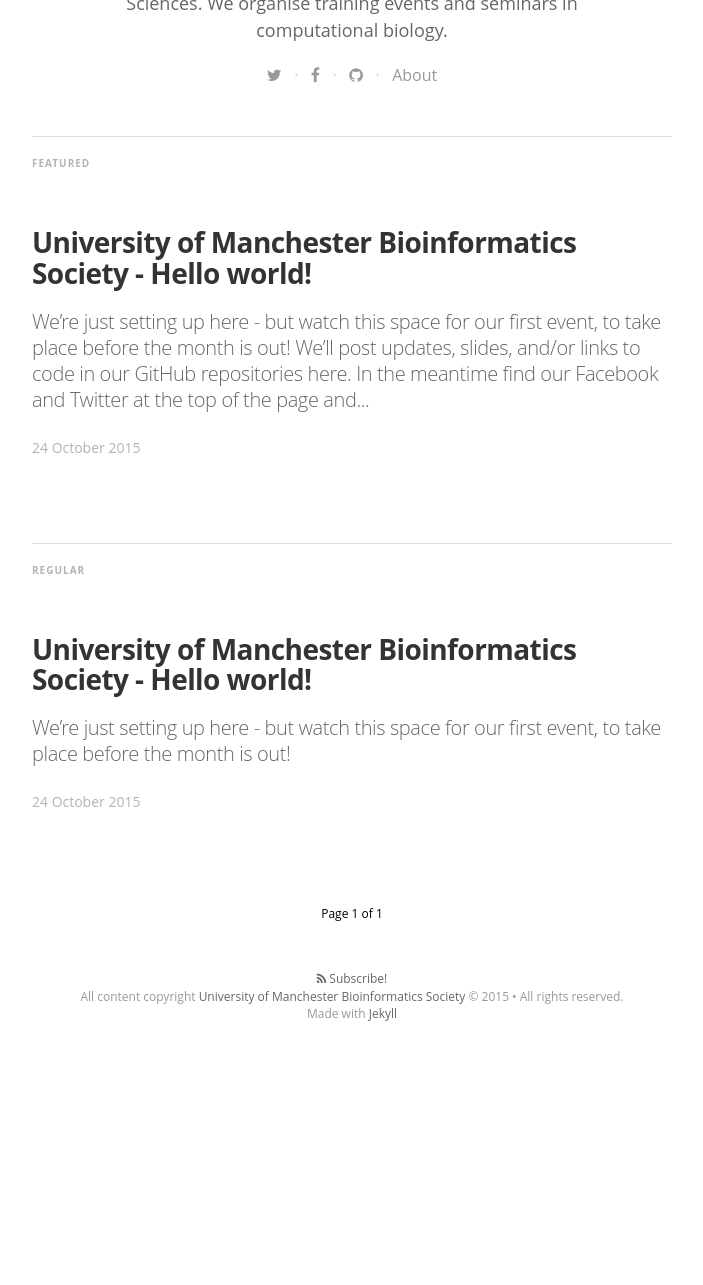
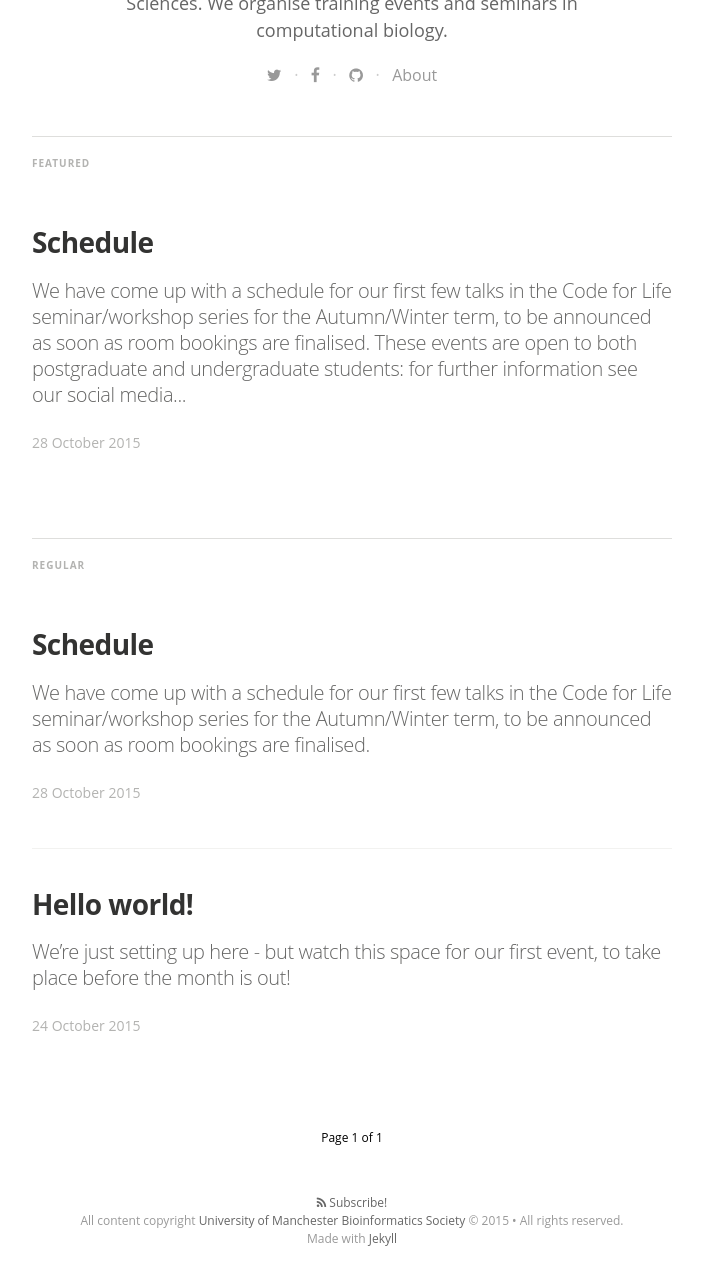
Before and after one commit to UoMBioinfoSoc/UoMBioinfoSoc.github.io, a Jekyll site: the page built from index.html, in a window 1280 px wide and 1400 px high, scrolled down 524 px, cut to the strip 105-1390 px from the top of the window. Shown: the whole strip, without its empty margins (288-991 px from the left). Built offline with Jekyll 4.4.1, drawn with Linux system fonts in a browser that asks for light colours; nearby versions of some CDN libraries; some web fonts are replaced; Markdown is read by kramdown in place of the engine named in the settings; the list of posts is cut into pages by our own code; before the commit the page ends 1700 px from its top, so only the background shows below that.

Commit message:
Discard template post tags, add schedule

```diff
--- a/_config.yml
+++ b/_config.yml
@@ -13,6 +13,7 @@
 logo: "/assets/images/bioinfo_soc_logo_300x300.jpg"
 # blog cover
 cover: "/assets/images/bioinfo_soc_logo_banner.jpg"
+footer_cover: "/assets/images/bioinfo_soc_logo_banner_fade.jpg"
 
 name: 'University of Manchester Bioinformatics Society'
 author: 'UoM Bioinfo Soc'
--- a/_layouts/page.html
+++ b/_layouts/page.html
@@ -44,7 +44,7 @@
       </article>
     </main>
     <div class="bottom-closer">
-      <div class="background-closer-image" {%if site.cover %} style="background-image: url({{ site.cover }})"{% endif %}>
+      <div class="background-closer-image" {%if site.footer_cover %} style="background-image: url({{ site.footer_cover }})"{% endif %}>
         Image
       </div>
       <div class="inner">
--- a/_layouts/post.html
+++ b/_layouts/post.html
@@ -103,7 +103,7 @@
       </article>
     </main>
     <div class="bottom-closer">
-      <div class="background-closer-image" {%if site.cover %} style="background-image: url({{ site.cover }})"{% endif %}>
+      <div class="background-closer-image" {%if site.footer_cover %} style="background-image: url({{ site.footer_cover }})"{% endif %}>
         Image
       </div>
       <div class="inner">
--- a/_posts/2015-10-24-hello-world.markdown
+++ b/_posts/2015-10-24-hello-world.markdown
@@ -1,10 +1,10 @@
 ---
 layout: post
-title:  "University of Manchester Bioinformatics Society - Hello world!"
+title:  "Hello world!"
 date:   2015-10-24 09:13:00
-categories: jekyll update
-tags: featured
-image: /assets/article_images/2014-08-29-welcome-to-jekyll/desktop.jpg
+categories:
+tags:
+image: /assets/article_images/2015-10-24-hello-world/bioinfo_soc_logo_banner.jpg
 ---
 We're just setting up here - but watch this space for our first event, to take
 place before the month is out!
--- /dev/null
+++ b/_posts/2015-10-28-schedule.markdown
@@ -0,0 +1,16 @@
+---
+layout: post
+title:  "Schedule"
+date:   2015-10-28 09:20:00
+tags: featured
+image: /assets/article_images/2015-10-24-hello-world/bioinfo_soc_logo_banner.jpg
+---
+
+We have come up with a schedule for our first few talks in the _Code for Life_ seminar/workshop series for the Autumn/Winter term, to be announced as soon as room bookings are finalised.
+
+These events are open to both postgraduate and undergraduate students: for further information see our social media links above.
+
+* **git, GitHub, and Git Large File Storage** 30th Oct 2015, Louis Maddox
+* **Introduction to SQL** 6th Nov 2015, Mark Reardon
+* **Jupyter code notebooks and IPython** 13th Nov 2015, TBC
+* **ggplot2 Show-and-Tell** 20th Nov 2015, TBC
```
Also changed, not shown: other parts of _posts/2015-10-24-hello-world.markdown (+0 -4 lines), assets/images/author.jpg (deleted), assets/images/background_image.jpg (deleted), assets/images/bioinfo_soc_logo_banner_fade.jpg (added), assets/images/df_logo.jpg (deleted), assets/images/hp_folder_graphic.png (added), assets/images/screenshot1.jpg (deleted), assets/images/screenshot2.jpg (deleted), assets/images/screenshot3.jpg (deleted), 3 other files.
